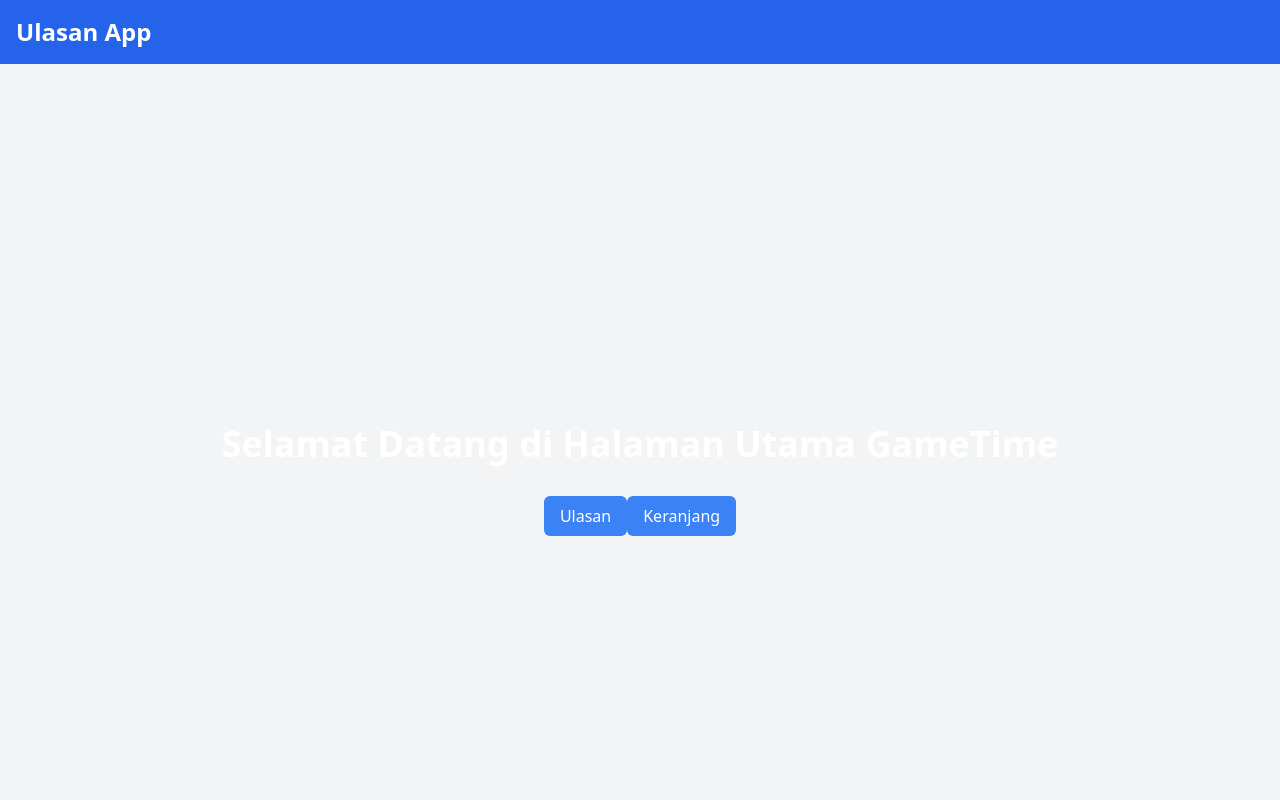
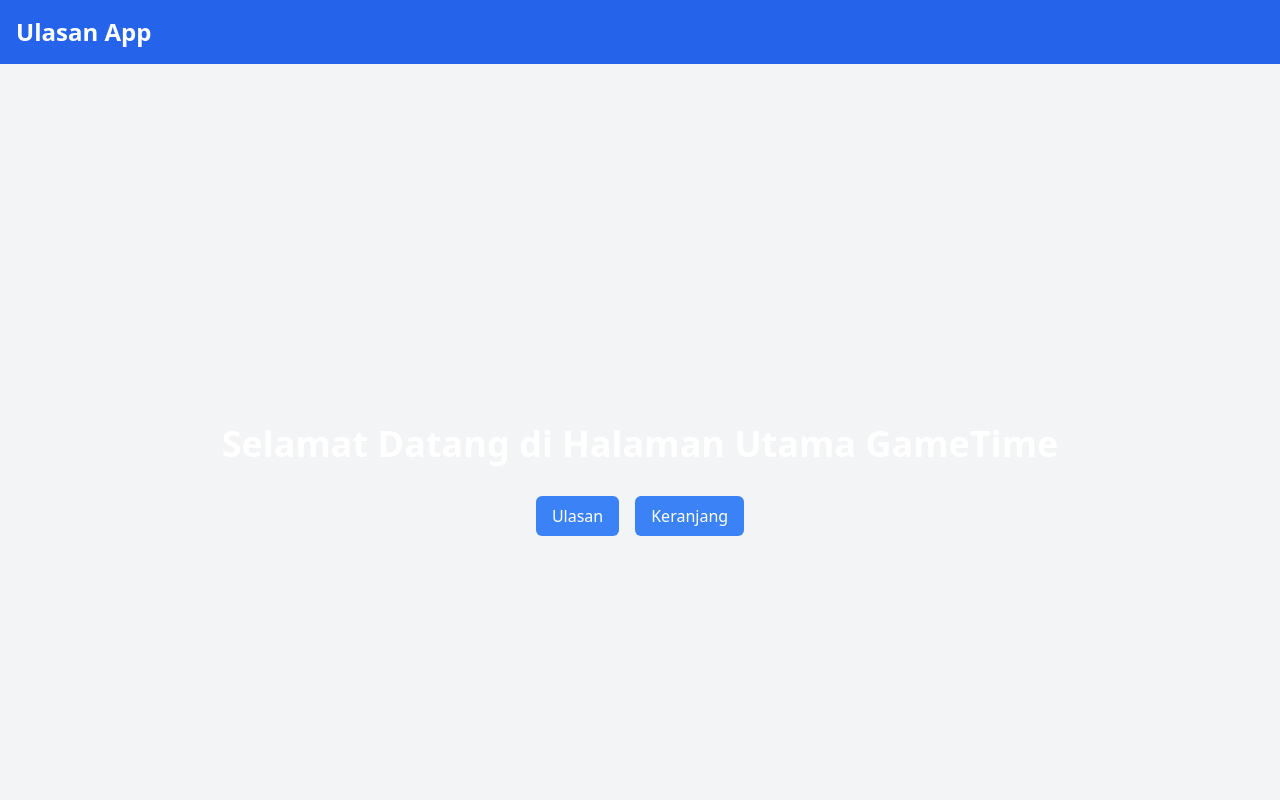
Before and after one commit to B9JagoNgadpro/gametime_frontend, a Next.js app: page / in a window 1280 px wide. Shown: the top 800 px of the page. Built offline with nearby package versions, Linux system fonts and the light colour scheme.

Commit message:
deploying op

```diff
--- a/src/pages/index.tsx
+++ b/src/pages/index.tsx
@@ -13,6 +13,8 @@ const UlasanHome: React.FC = () => {
             <button className="px-4 py-2 bg-blue-500 text-white rounded-md hover:bg-blue-600 transition duration-300">
               Ulasan
             </button>
+          </Link>
+          <Link href="/keranjang/raflimahesa">
             <button className="px-4 py-2 bg-blue-500 text-white rounded-md hover:bg-blue-600 transition duration-300">
               Keranjang
             </button>
--- a/src/pages/keranjang/[email].tsx
+++ b/src/pages/keranjang/[email].tsx
@@ -3,6 +3,7 @@
 import { useRouter } from 'next/router';
 import { useEffect, useState } from 'react';
 import axios from 'axios';
+import Layout from '../../layout/layout';
 
 interface CartItem {
   [key: string]: number;
@@ -89,6 +90,7 @@ const CartPage = () => {
   if (!cart) return <div>Loading...</div>;
 
   return (
+    <Layout>
         <div className="flex flex-col items-center py-2 bg-gray-100 min-h-screen">
         <h1 className="text-3xl font-bold mb-6 text-center text-blue-700">Keranjang Belanja</h1>
         {error && <p className="text-red-500 mb-4">{error}</p>}
@@ -128,6 +130,7 @@ const CartPage = () => {
             Clear Cart
         </button>
         </div>
+    </Layout>
   );
 };
 
```
Lines whose indentation alone changed are shown as unchanged.
